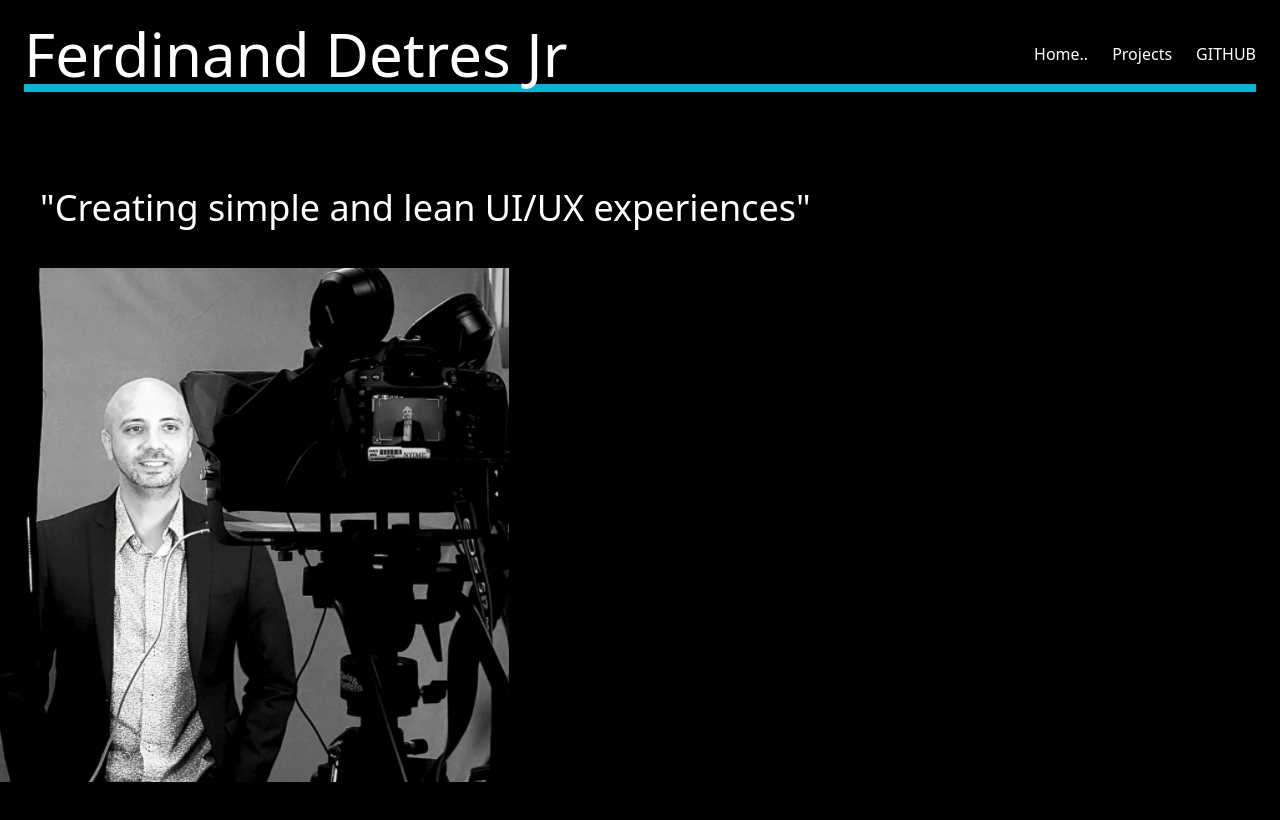
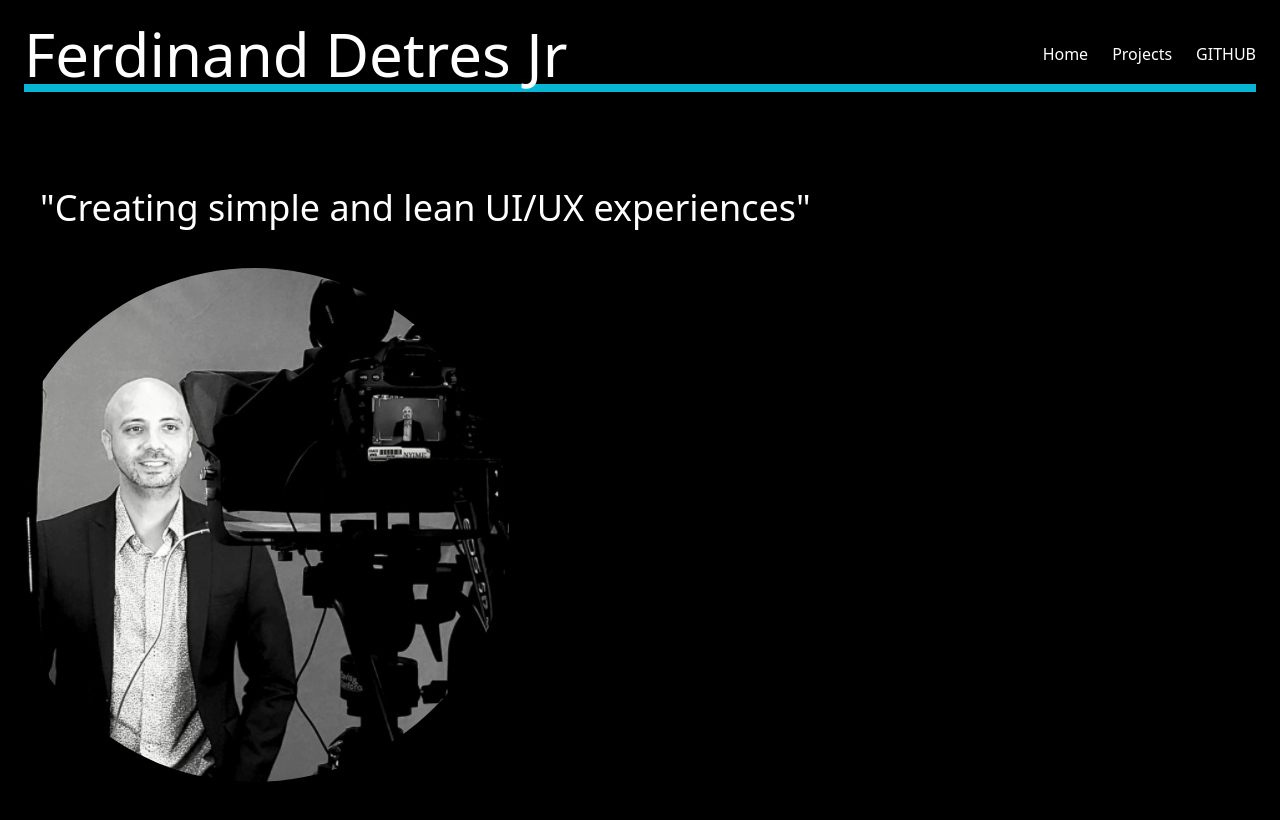
Before and after one commit to Desertcoqui/Desertcoqui.github.io, a website: page docs/index.html in a window 1280 px wide. Drawn offline with Linux system fonts and the light colour scheme.

Commit message:
rounded profile photo

```diff
--- a/docs/index.html
+++ b/docs/index.html
@@ -38,7 +38,7 @@
       <ul
         class="fixed left-0 right-0 min-h-screen p-4 space-y-4 transform translate-x-full bg-black md:relative md:flex md:min-h-0 md:space-y-0 md:space-x-6 md:p-0 md:translate-x-0">
         <li>
-          <a href="#" class="text-white">Home..</a>
+          <a href="#" class="text-white">Home</a>
         </li>
         <li>
           <a href="#" class="text-white">Projects</a>
@@ -68,7 +68,7 @@
   <div class="container items-center justify-between w-full mx-auto lg:flex">
     <div class="lg:flex lg:flex-wrap">
       <h1 class="justify-center p-10 text-4xl lg:flex">"Creating simple and lean UI/UX experiences"</h1>
-      <img src="papoweb1.png" alt="Papo Detres" />
+      <img class = "rounded-full" src="papoweb1.png" alt="Papo Detres" />
 
     </div>
   </div>
```
Also changed, not shown: docs/outputStyle.css.
